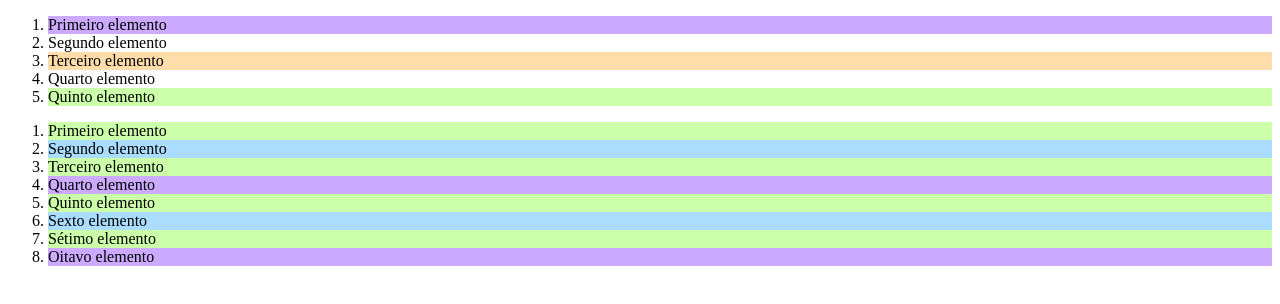
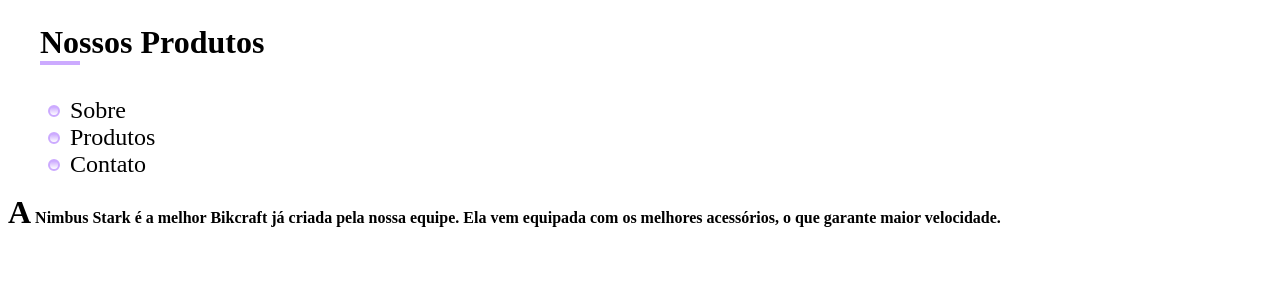
Before and after one commit to silvaedup/CSS-Propriedades, a plain HTML site: page index.html in a window 1280 px wide. Drawn offline with Linux system fonts and the light colour scheme.

Commit message:
Tipografia, Background, Elemento, Seletores e Elements

```diff
--- a/index.html
+++ b/index.html
@@ -7,7 +7,7 @@
   <link rel="stylesheet" href="/style.css">
 </head>
 
-<!-- Tipografia, Background, Elemento e Seletores -->
+<!-- Tipografia, Background, Elemento, Seletores e Elements-->
 
 <body>
 
@@ -26,7 +26,7 @@
 
   <!-- <a href="">Clique Aqui</a> -->
 
-  <ol class="lista-1">
+  <!-- <ol class="lista-1">
     <li>Primeiro elemento</li>
     <li>Segundo elemento</li>
     <li>Terceiro elemento</li>
@@ -43,7 +43,20 @@
     <li>Sexto elemento</li>
     <li>Sétimo elemento</li>
     <li>Oitavo elemento</li>
-  </ol>
+  </ol> -->
+
+  <h1>Nossos Produtos</h1>
+
+  <ul>
+    <li>Sobre</li>
+    <li>Produtos</li>
+    <li>Contato</li>
+  </ul>
+
+  <p>
+    A Nimbus Stark é a melhor Bikcraft já criada pela nossa equipe. Ela vem
+    equipada com os melhores acessórios, o que garante maior velocidade.
+  </p>
 
 </body>
 
--- a/style.css
+++ b/style.css
@@ -1,4 +1,4 @@
-p {
+/* p {
   font-family: Georgia, "Times New Roman", Times, serif;
   font-size: 2rem;
   font-weight: bold;
@@ -10,7 +10,7 @@ p {
   text-align: left;
   text-shadow: 5px 5px 10px gray;
   letter-spacing: 0.5rem;
-}
+} */
 
 .bicicleta {
   height: 600px;
@@ -114,3 +114,36 @@ a:active {
 .lista-2 li:nth-child(4n) {
   background: #caf;
 }
+
+h1::after {
+  content: "";
+  display: block;
+  width: 40px;
+  height: 4px;
+  background: #caf;
+}
+
+li {
+  font-size: 1.5rem;
+  display: flex;
+  align-items: center;
+}
+
+li::before {
+  content: "";
+  display: inline-block;
+  width: 8px;
+  height: 8px;
+  border-radius: 50%;
+  background-image: linear-gradient(#caf, #fff);
+  border: 2px solid #caf;
+  margin-right: 10px;
+}
+
+p::first-line {
+  font-weight: bold;
+}
+
+p::first-letter {
+  font-size: 2rem;
+}
```
